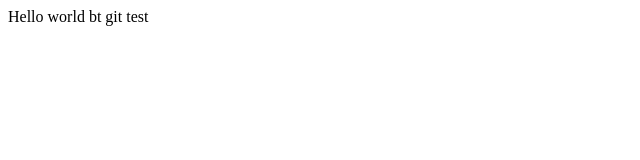
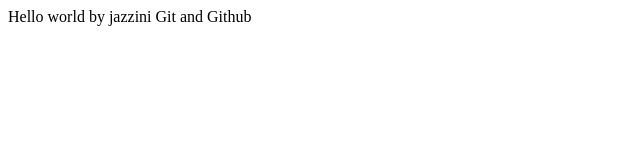
Before and after one commit to jazzini/opentutorials-jazzini, a plain HTML site: page index.html in a window 1280 px wide. Shown: the whole page, without its empty margins (0-640 px from the left). Drawn offline with Linux system fonts and the light colour scheme.

Commit message:
Update index.html

```diff
--- a/index.html
+++ b/index.html
@@ -19,6 +19,7 @@
     </head>
 
     <body>
-        Hello world bt git test
+        Hello world by jazzini
+        Git and Github
     </body>
 </html>
```
